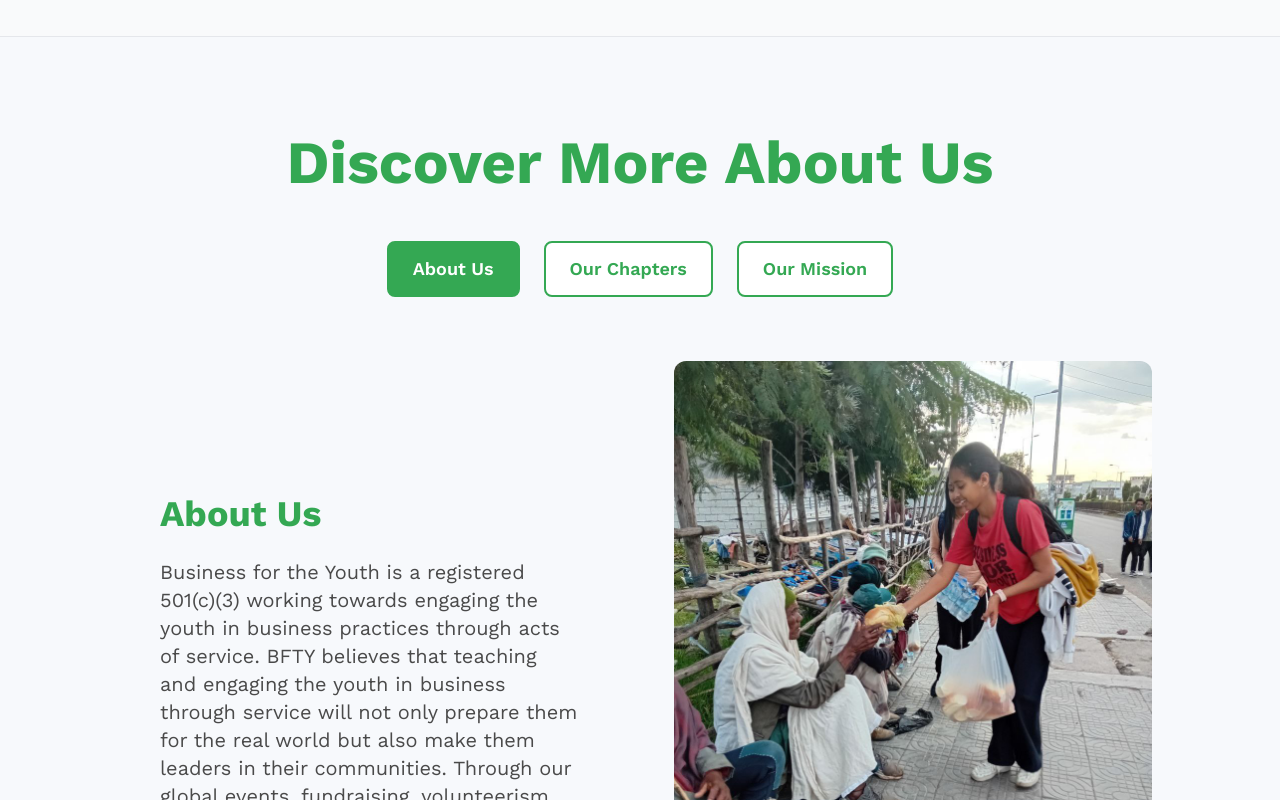
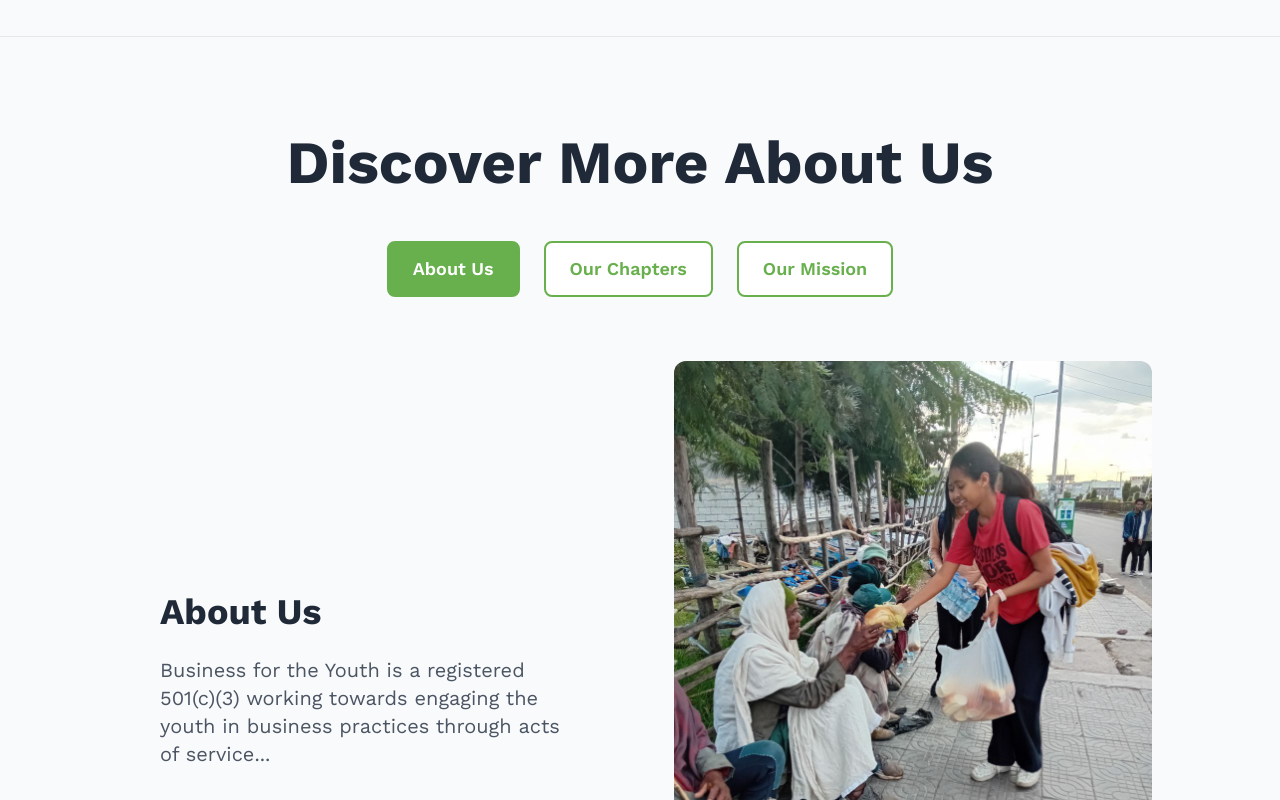
Before and after one commit to GreenTreeGaming/business-for-the-youth-2, a Next.js app: page / in a window 1280 px wide. Shown: the part 1020-1820 px from the top of the page. Built offline with nearby package versions, Linux system fonts and the light colour scheme.

Commit message:
fixed eslint 4

```diff
--- a/components/Section3.tsx
+++ b/components/Section3.tsx
@@ -4,38 +4,42 @@ import React, { useState } from "react";
 import { motion, AnimatePresence } from "framer-motion";
 
 const Section3: React.FC = () => {
-  const [activeTab, setActiveTab] = useState("about");
+  // Define a union type for valid tab keys
+  type TabKey = "about" | "chapters" | "mission";
 
-  const tabs = {
+  // Explicitly type the tabs object
+  const tabs: Record<TabKey, { title: string; text: string; image: string }> = {
     about: {
       title: "About Us",
-      text: "Business for the Youth is a registered 501(c)(3) working towards engaging the youth in business practices through acts of service. BFTY believes that teaching and engaging the youth in business through service will not only prepare them for the real world but also make them leaders in their communities. Through our global events, fundraising, volunteerism, and chapters, BFTY advocates for youth business engagement through service.",
+      text: "Business for the Youth is a registered 501(c)(3) working towards engaging the youth in business practices through acts of service...",
       image: "/IMG_20241018_202735_975 - Alexa Mikealson.jpg",
     },
     chapters: {
       title: "Our Chapters",
-      text: "We have active chapters in cities worldwide, each focusing on local needs while maintaining a global perspective. Our chapters provide mentorship, networking opportunities, and resources for young entrepreneurs.",
+      text: "We have active chapters in cities worldwide, each focusing on local needs while maintaining a global perspective...",
       image: "/FOR THE.jpg",
     },
     mission: {
       title: "Our Mission",
-      text: "Our mission is to provide a platform for youth to develop entrepreneurial skills, collaborate on impactful projects, and build sustainable businesses that address critical challenges.",
+      text: "Our mission is to provide a platform for youth to develop entrepreneurial skills...",
       image: "/1.png",
     },
   };
 
+  // Use the defined TabKey type for state
+  const [activeTab, setActiveTab] = useState<TabKey>("about");
+
   return (
     <motion.section
-      className="relative bg-[#F7F9FC] py-24"
+      className="relative bg-gray-50 py-24"
       initial={{ opacity: 0, y: 50 }}
       whileInView={{ opacity: 1, y: 0 }}
       viewport={{ once: true }}
       transition={{ duration: 0.8 }}
     >
       <div className="max-w-6xl mx-auto px-6 sm:px-12 lg:px-16 relative z-10">
-        {/* Header */}
         <motion.h2
-          className="text-5xl sm:text-6xl font-bold text-center text-[#34A853] mb-12"
+          className="text-5xl sm:text-6xl font-bold text-center text-gray-800 mb-12"
           initial={{ opacity: 0 }}
           animate={{ opacity: 1 }}
           transition={{ duration: 0.8 }}
@@ -43,7 +47,6 @@ const Section3: React.FC = () => {
           Discover More About Us
         </motion.h2>
 
-        {/* Tab Buttons */}
         <div className="flex justify-center gap-6 mb-16">
           {Object.keys(tabs).map((tab) => (
             <motion.button
@@ -52,17 +55,16 @@ const Section3: React.FC = () => {
               whileTap={{ scale: 0.95 }}
               className={`px-6 py-3 text-lg font-semibold rounded-lg border-2 transition-all duration-300 ${
                 activeTab === tab
-                  ? "bg-[#34A853] text-white border-[#34A853]"
-                  : "bg-white text-[#34A853] border-[#34A853] hover:bg-[#34A853] hover:text-white"
+                  ? "bg-customGreen text-white border-customGreen"
+                  : "bg-white text-customGreen border-customGreen hover:bg-customGreen hover:text-white"
               }`}
-              onClick={() => setActiveTab(tab)}
+              onClick={() => setActiveTab(tab as TabKey)} // Cast tab as TabKey
             >
-              {tabs[tab].title}
+              {tabs[tab as TabKey].title} {/* Cast tab as TabKey */}
             </motion.button>
           ))}
         </div>
 
-        {/* Content Area */}
         <div className="relative">
           <AnimatePresence mode="wait">
             {Object.keys(tabs).map(
@@ -76,22 +78,20 @@ const Section3: React.FC = () => {
                     exit={{ opacity: 0, y: -30 }}
                     transition={{ duration: 0.5 }}
                   >
-                    {/* Text Content */}
                     <motion.div
                       className="md:w-1/2 text-center md:text-left px-6 sm:px-8"
                       initial={{ opacity: 0, x: -50 }}
                       animate={{ opacity: 1, x: 0 }}
                       transition={{ duration: 0.5 }}
                     >
-                      <h3 className="text-3xl sm:text-4xl font-bold text-[#34A853] mb-6">
-                        {tabs[tab].title}
+                      <h3 className="text-3xl sm:text-4xl font-bold text-gray-800 mb-6">
+                        {tabs[tab as TabKey].title}
                       </h3>
-                      <p className="text-lg sm:text-xl text-[#4A4A4A]">
-                        {tabs[tab].text}
+                      <p className="text-lg sm:text-xl text-gray-600">
+                        {tabs[tab as TabKey].text}
                       </p>
                     </motion.div>
 
-                    {/* Image Content */}
                     <motion.div
                       className="relative md:w-1/2"
                       initial={{ opacity: 0, x: 50 }}
@@ -99,8 +99,8 @@ const Section3: React.FC = () => {
                       transition={{ duration: 0.5 }}
                     >
                       <img
-                        src={tabs[tab].image}
-                        alt={tabs[tab].title}
+                        src={tabs[tab as TabKey].image}
+                        alt={tabs[tab as TabKey].title}
                         className="rounded-xl w-full"
                       />
                     </motion.div>
```
